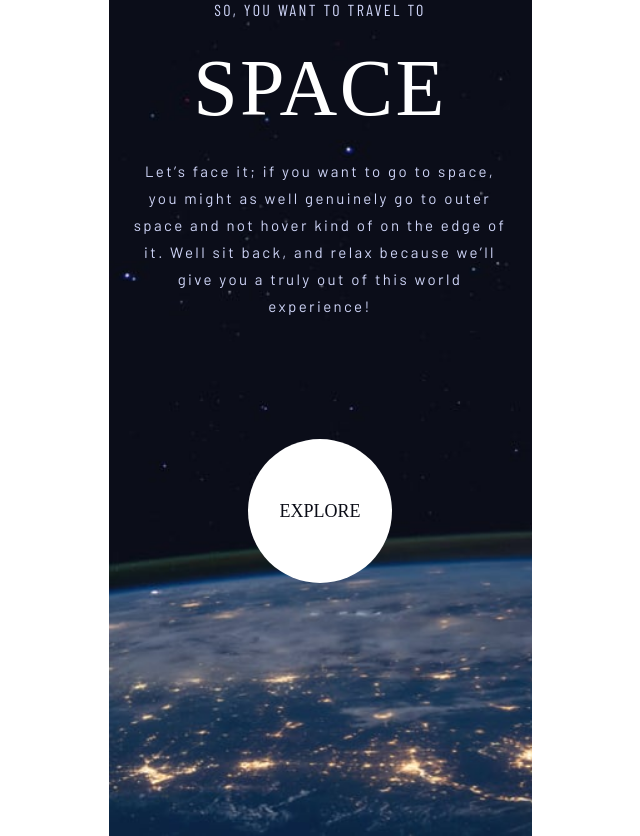
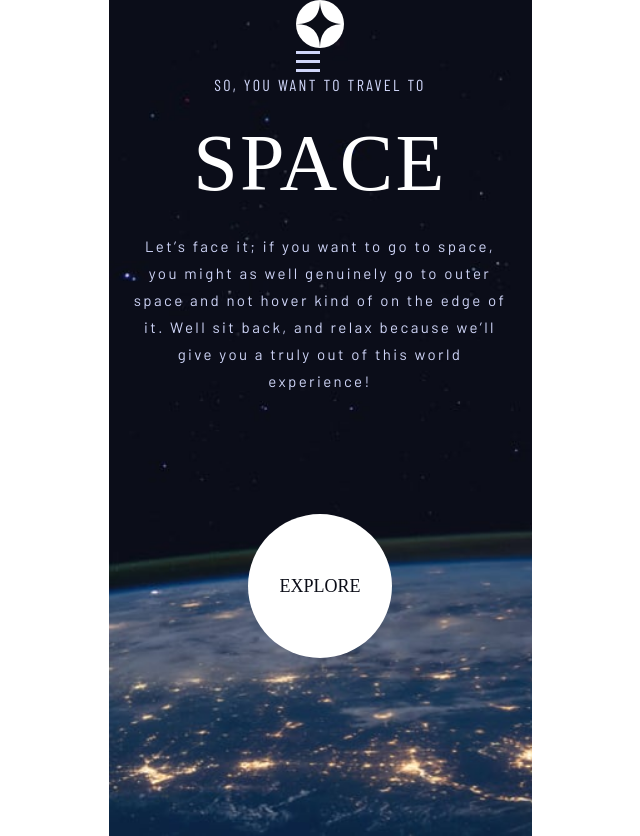
Before and after one commit to eric-suzuki-dev/fe.mentor-23-space-tourism-website-main, a React (Vite) app: page / in a window 1280 px wide. Shown: the whole page, without its empty margins (320-960 px from the left). Built offline with nearby package versions, Linux system fonts and the light colour scheme; a web font is replaced by a local one.

Commit message:
feat/NavBar

```diff
--- /dev/null
+++ b/src/components/Navbar/MobileNav.jsx
@@ -0,0 +1,15 @@
+import logo from '@/assets/images/shared/logo.svg';
+import menuIcon from '@/assets/images/shared/icon-hamburger.svg';
+
+export function MobileNav() {
+  return (
+    <nav>
+      <div>
+        <img src={logo} alt="logo" />
+      </div>
+      <div>
+        <img src={menuIcon} alt="menu" />
+      </div>
+    </nav>
+  );
+}
--- a/src/pages/HomePage.jsx
+++ b/src/pages/HomePage.jsx
@@ -1,11 +1,13 @@
 import { HomeText } from "@/components/HomeText/HomeText";
 import { ExploreButton } from "@/components/ExploreButton/ExploreButton";
+import { MobileNav } from "../components/Navbar/MobileNav";
 
 import styles from "@/styles/HomePage.module.css";
 
 export function HomePage() {
     return (
         <main className={styles.HomePage}>
+            <MobileNav/>
             <HomeText />
             <ExploreButton />
         </main>
```
Also changed, not shown: src/components/Navbar/DesktopNav.jsx (added, +7 -0 lines), 1 other file (tests, documents, lock files or other folders).
